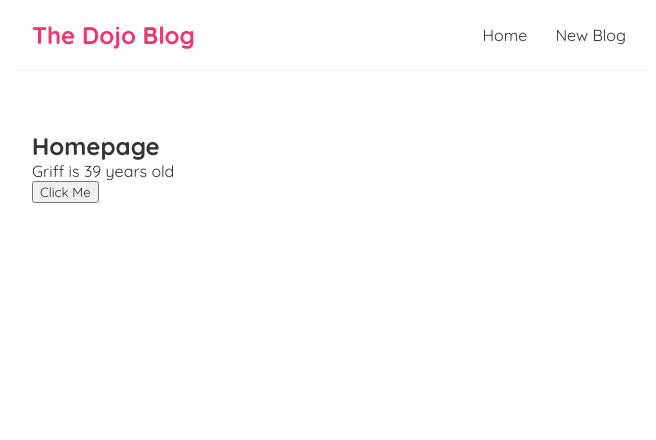
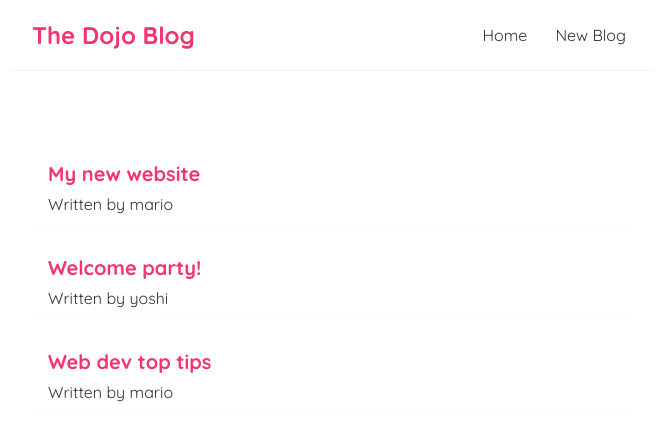
Before and after one commit to dataGriff/react_intro, a React (Create React App) app in the folder app/dojo-blog/: page / in a window 1280 px wide. Shown: the top 440 px of the page, without its empty margins (308-964 px from the left). Built offline with nearby package versions, Linux system fonts and the light colour scheme.

Commit message:
did list

```diff
--- a/app/dojo-blog/src/Home.js
+++ b/app/dojo-blog/src/Home.js
@@ -1,20 +1,21 @@
 import { useState } from 'react';
 
 const Home = () => {
-    //let name = "griff";
-    const [name, setName] = useState('Griff');
-    const [age, setAge] = useState(39);
-
-    const handleClick = () => {
-        setName('Mika');
-        setAge(40);
-    }
-
+        const [blogs, setBlogs] = useState(
+            [
+                { title: 'My new website', body: 'lorem ipsum...', author: 'mario', id: 1 },
+                { title: 'Welcome party!', body: 'lorem ipsum...', author: 'yoshi', id: 2 },
+                { title: 'Web dev top tips', body: 'lorem ipsum...', author: 'mario', id: 3 }
+            ]
+        );
         return (
             <div className="home">
-                <h2>Homepage</h2>
-                <p>{ name } is { age } years old</p>
-                <button onClick={handleClick}>Click Me</button>
+                {blogs.map((blog) => (
+                    <div className="blog-preview" key={blog.id}>
+                        <h2>{blog.title}</h2>
+                        <p>Written by {blog.author}</p>
+                    </div>
+                ))}
             </div>
           );
     }
--- a/app/dojo-blog/src/index.css
+++ b/app/dojo-blog/src/index.css
@@ -33,3 +33,18 @@
   margin: 40px auto;
   padding: 20px;
 }
+
+/* blog previews / list */
+.blog-preview {
+  padding: 10px 16px;
+  margin: 20px 0;
+  border-bottom: 1px solid #fafafa;
+}
+.blog-preview:hover {
+  box-shadow: 1px 3px 5px rgba(0,0,0,0.1);
+}
+.blog-preview h2 {
+  font-size: 20px;
+  color: #f1356d;
+  margin-bottom: 8px;
+}
```
Also changed, not shown: 2 other files (tests, documents, lock files or other folders).
